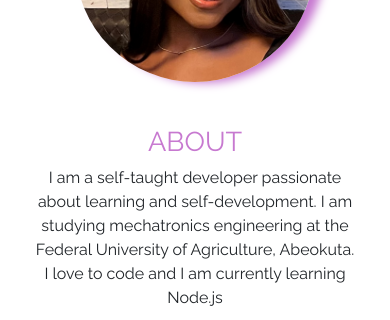
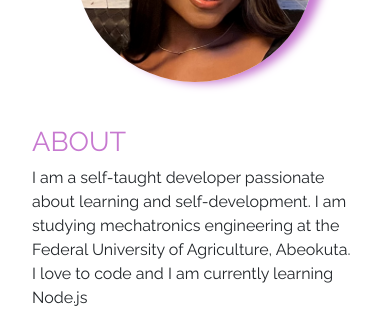
Before and after one commit to ini-s/Inioluwa, a plain HTML site: page index.html in a window 390 px wide. Shown: the part 970-1290 px from the top of the page. Drawn offline with nearby package versions, Linux system fonts and the light colour scheme.

Commit message:
remove text align centre for the about section

```diff
--- a/style.css
+++ b/style.css
@@ -428,9 +428,6 @@ footer .span{
     .about, .skills, .contact{
         padding:5rem 2rem;
     }
-    .about .text, .about h2{
-        text-align: center;
-    }
     .about .pic-box{
         padding: 2rem 0;
         text-align: center;
```
